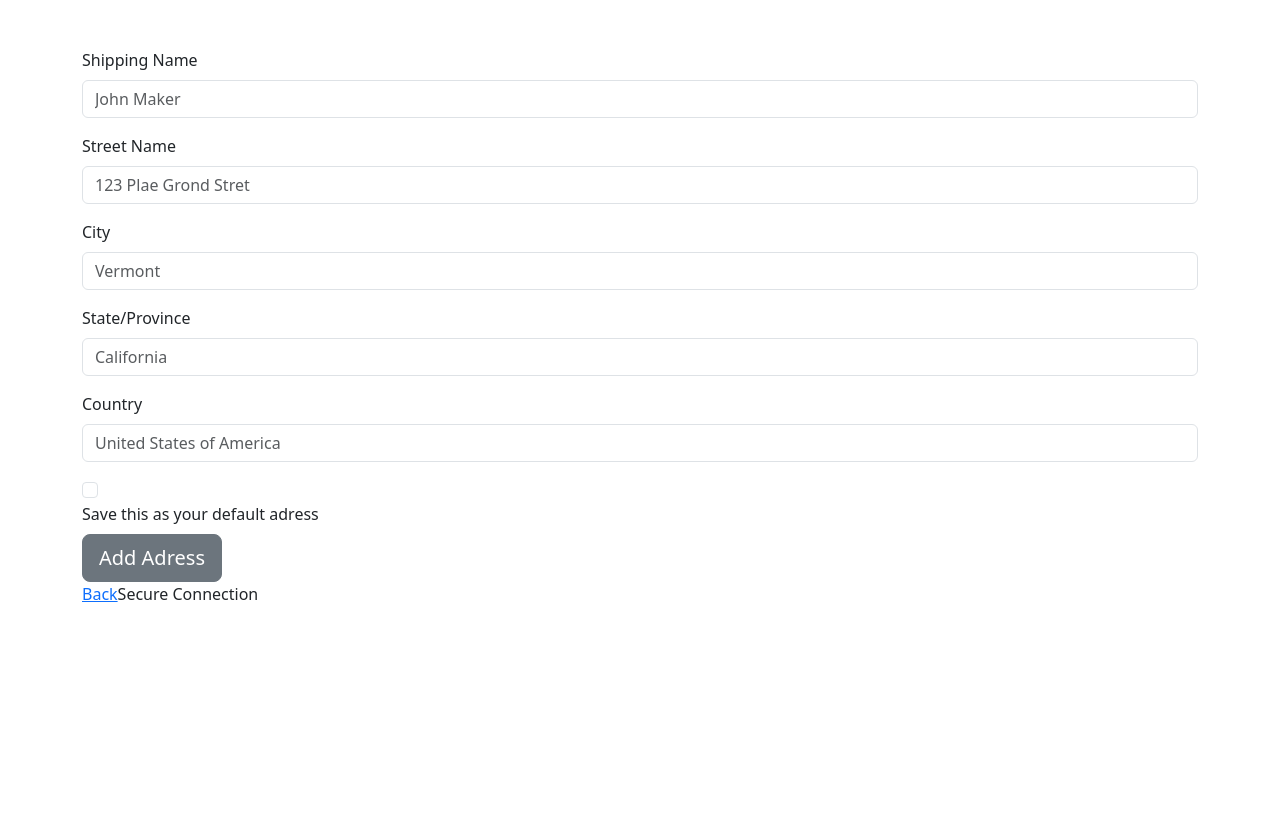
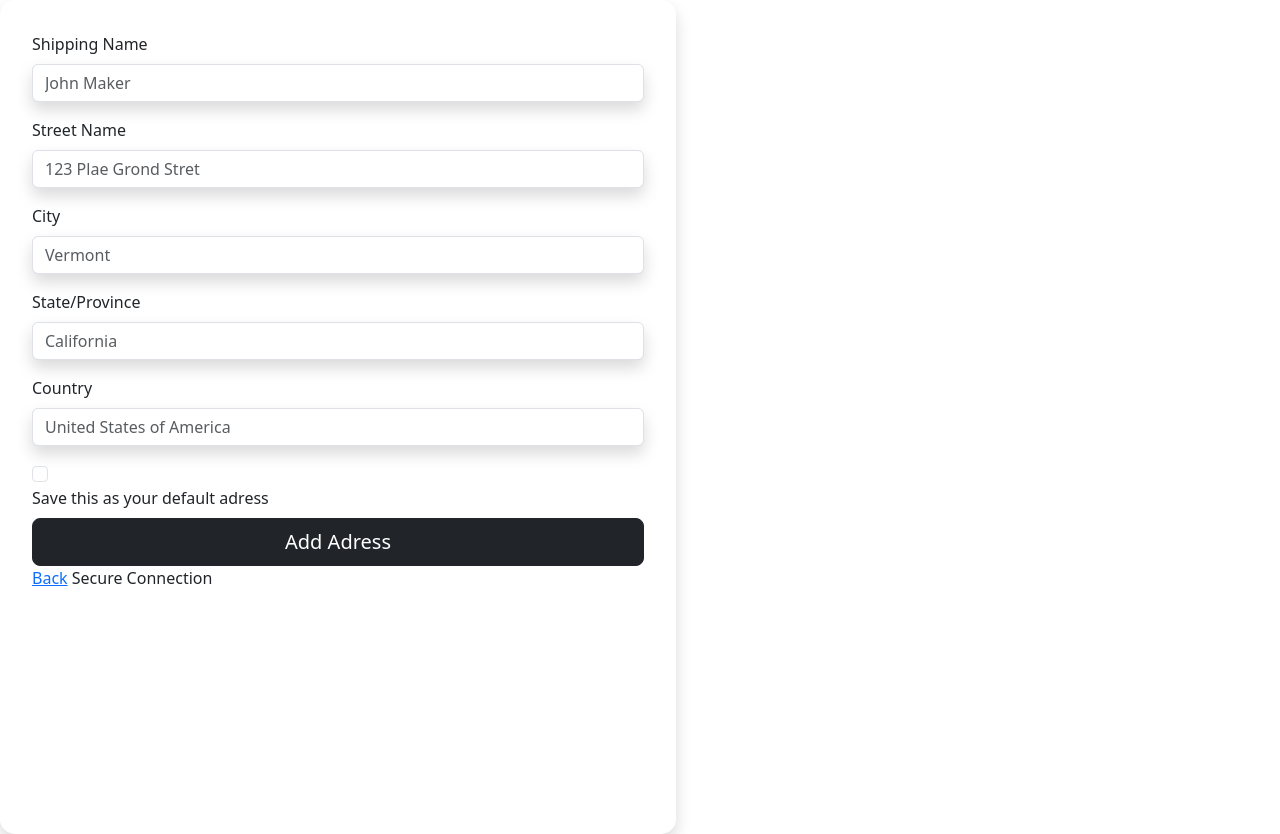
Before and after one commit to Merc5Dark/fix-dddd, a React (Create React App) app: page /adress in a window 1280 px wide. Before the commit the page ends 800 px from the top, so only its background shows below. Built offline with nearby package versions, Linux system fonts and the light colour scheme.

Commit message:
AdressForm styling

```diff
--- a/src/App.css
+++ b/src/App.css
@@ -1,6 +1,8 @@
 .App {
   text-align: center;
 }
+
+
 
 .App-logo {
   height: 40vmin;
@@ -36,3 +38,13 @@
     transform: rotate(360deg);
   }
 }
+
+.address-container {
+width: 676px;
+height: 834px;
+top: 95px;
+left: 382px;
+padding: 32px;
+border-radius: 15px;
+gap: 16px;
+}
--- a/src/App.js
+++ b/src/App.js
@@ -2,6 +2,8 @@ import './App.css';
 import { BrowserRouter as Router, Route, Switch } from 'react-router-dom';
 import AddressForm from './pages/AddressForm';
 import 'bootstrap/dist/css/bootstrap.min.css';
+
+
 
 
 
--- a/src/pages/AddressForm.js
+++ b/src/pages/AddressForm.js
@@ -2,39 +2,40 @@ import Form from 'react-bootstrap/Form';
 import Button from 'react-bootstrap/Button';
 
 
+
 function AddressForm() {
   return (
-    <div className='container mt-5'>
+    <div className='address-container position-abselute shadow' >
       <Form.Group className="form mb-3">
         <Form.Label >Shipping Name</Form.Label>
-        <Form.Control placeholder="John Maker" />
+        <Form.Control className='shadow' placeholder="John Maker" />
       </Form.Group>
       <Form.Group className="mb-3">
         <Form.Label>Street Name</Form.Label>
-        <Form.Control  placeholder="123 Plae Grond Stret" />
+        <Form.Control  className='shadow' placeholder="123 Plae Grond Stret" />
       </Form.Group>
       <Form.Group className="mb-3">
         <Form.Label>City</Form.Label>
-        <Form.Control placeholder="Vermont"/>
+        <Form.Control className='shadow' placeholder="Vermont"/>
       </Form.Group>
       <Form.Group  className="mb-3">
         <Form.Label>State/Province</Form.Label>
-        <Form.Control placeholder="California" />
+        <Form.Control className='shadow' placeholder="California" />
       </Form.Group>
       <Form.Group  className="mb-3">
         <Form.Label>Country</Form.Label>
-        <Form.Control placeholder="United States of America" />
+        <Form.Control className='shadow' placeholder="United States of America" />
       </Form.Group>
       <Form.Group>
 
-      <Form.Check aria-label="check"/>
+      <Form.Check className="ms-auto" aria-label="check"/>
       <Form.Label>
         Save this as your default adress
         </Form.Label>
       </Form.Group>
 
       <Form.Group>
-      <Button variant="secondary" size="lg">
+      <Button className='w-100 btn-dark' variant="btn" size="lg">
         Add Adress
       </Button>
       </Form.Group>
@@ -42,7 +43,7 @@ function AddressForm() {
       <div>
         <a href="">Back</a>
 
-        <a>Secure Connection</a>
+        <a> Secure Connection</a>
       </div>
 
     </div>
```
